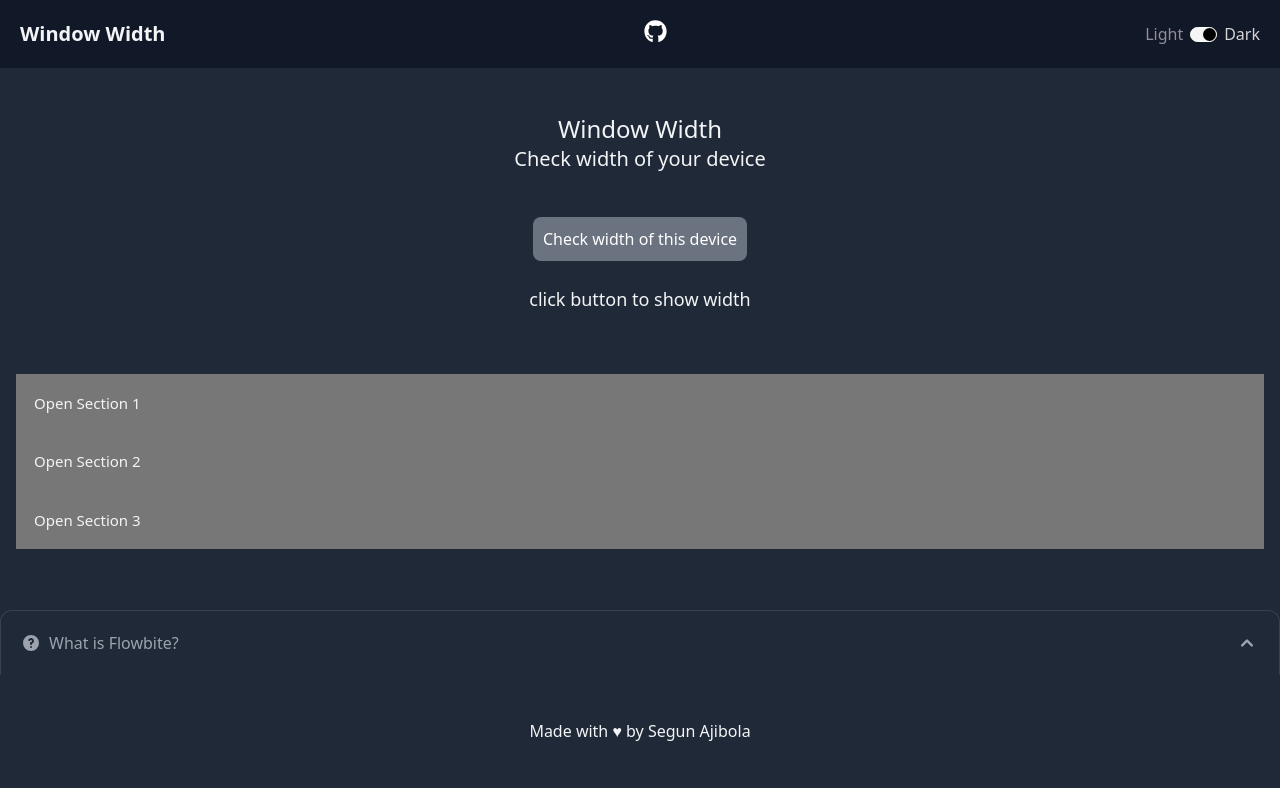
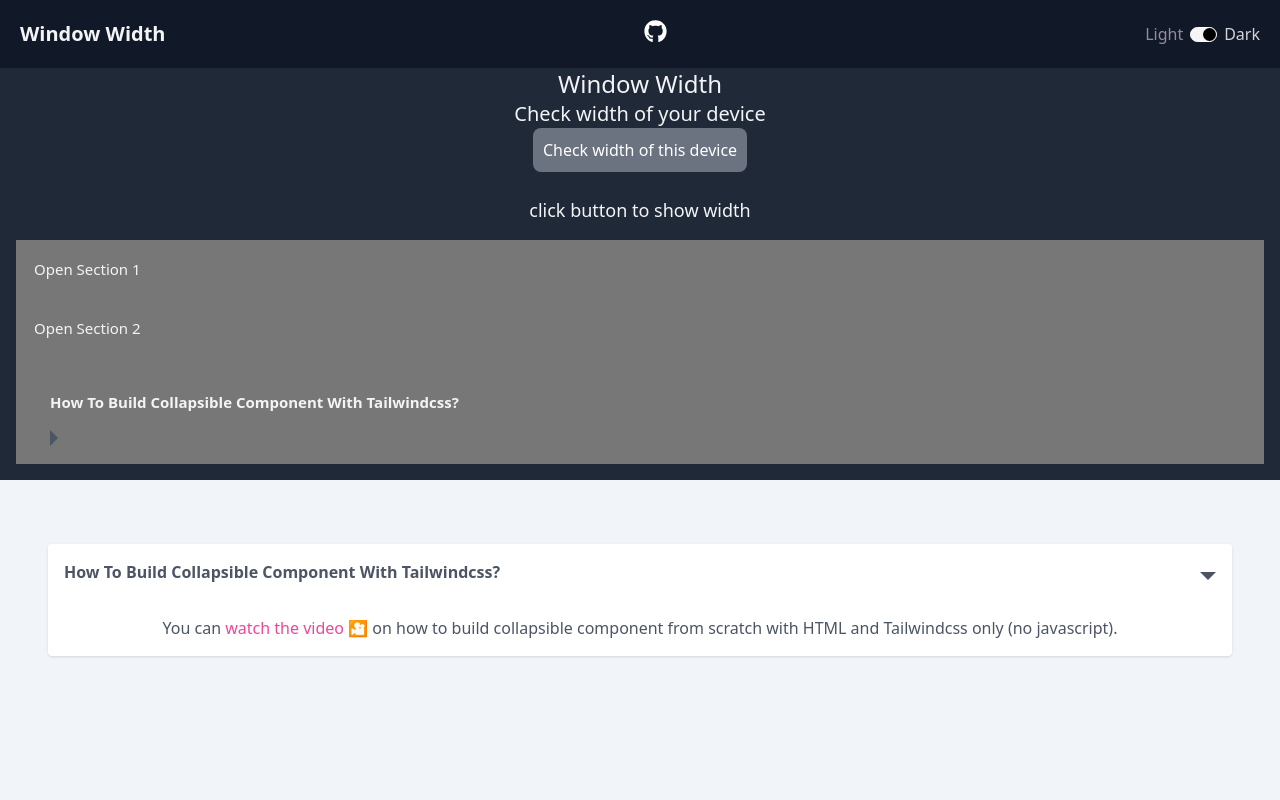
Before and after one commit to segunajibola/window-tracker, a React (Vite) app: page / in a window 1280 px wide. Shown: the top 800 px of the page. Built offline with nearby package versions, Linux system fonts and the light colour scheme.

Commit message:
firstCommit

```diff
--- a/src/components/Home.jsx
+++ b/src/components/Home.jsx
@@ -47,12 +47,6 @@ const Home = (props) => {
           className="px-[18px] max-h-0 overflow-hidden bg-gray-500"
           style={{ transition: "max-height 0.2s ease-out" }}
         >
-          {/* padding: 0 18px;
-  max-height: 0;
-  overflow: hidden;
-  transition: max-height 0.2s ease-out;
-  background-color: #f1f1f1; */}
-
           <p>
             Lorem ipsum dolor sit amet, consectetur adipisicing elit, sed do
             eiusmod tempor incididunt ut labore et dolore magna aliqua. Ut enim
@@ -78,10 +72,19 @@ const Home = (props) => {
           </p>
         </div>
         <button
-          className="collapsible bg-[#777] cursor-pointer p-[18px] w-full border-none text-left outline-none text-[15px]"
+          className="collapsible bg-[#777] cursor-pointer p-[18px] w-full border-none text-left outline-none text-[15px] group-open:rounded-b-none group-open:z-[1]"
           onClick={collapsible}
         >
-          Open Section 3
+          <h3 class="flex flex-1 p-4 font-semibold">
+                How To Build Collapsible Component With Tailwindcss?
+              </h3>
+              <div class="flex w-10 items-center justify-center">
+                <div
+                  class="border-8 border-transparent border-l-gray-600 ml-2
+        group-open:rotate-90 transition-transform origin-left
+        "
+                ></div>
+              </div>
         </button>
         <div
           className="px-[18px] max-h-0 overflow-hidden bg-[#f1f1f1]"
@@ -96,91 +99,42 @@ const Home = (props) => {
         </div>
       </div>
 
-      <div id="accordion-open" data-accordion="open">
-        <h2 id="accordion-open-heading-1">
-          <button
-            type="button"
-            className="flex items-center justify-between w-full p-5 font-medium text-left text-gray-500 border border-b-0 border-gray-200 rounded-t-xl focus:ring-4 focus:ring-gray-200 dark:focus:ring-gray-800 dark:border-gray-700 dark:text-gray-400 hover:bg-gray-100 dark:hover:bg-gray-800"
-            data-accordion-target="#accordion-open-body-1"
-            aria-expanded="true"
-            aria-controls="accordion-open-body-1"
-          >
-            <span className="flex items-center">
-              <svg
-                className="w-5 h-5 mr-2 shrink-0"
-                fill="currentColor"
-                viewBox="0 0 20 20"
-                xmlns="http://www.w3.org/2000/svg"
-              >
-                <path
-                  fill-rule="evenodd"
-                  d="M18 10a8 8 0 11-16 0 8 8 0 0116 0zm-8-3a1 1 0 00-.867.5 1 1 0 11-1.731-1A3 3 0 0113 8a3.001 3.001 0 01-2 2.83V11a1 1 0 11-2 0v-1a1 1 0 011-1 1 1 0 100-2zm0 8a1 1 0 100-2 1 1 0 000 2z"
-                  clip-rule="evenodd"
-                ></path>
-              </svg>{" "}
-              What is Flowbite?
-            </span>
-            <svg
-              data-accordion-icon
-              className="w-6 h-6 rotate-180 shrink-0"
-              fill="currentColor"
-              viewBox="0 0 20 20"
-              xmlns="http://www.w3.org/2000/svg"
-            >
-              <path
-                fill-rule="evenodd"
-                d="M5.293 7.293a1 1 0 011.414 0L10 10.586l3.293-3.293a1 1 0 111.414 1.414l-4 4a1 1 0 01-1.414 0l-4-4a1 1 0 010-1.414z"
-                clip-rule="evenodd"
-              ></path>
-            </svg>
-          </button>
-        </h2>
-        <div
-          id="accordion-open-body-1"
-          className="hidden"
-          aria-labelledby="accordion-open-heading-1"
-        >
-          <div className="p-5 font-light border border-b-0 border-gray-200 dark:border-gray-700 dark:bg-gray-900">
-            <p className="mb-2 text-gray-500 dark:text-gray-400">
-              Flowbite is an open-source library of interactive components built
-              on top of Tailwind CSS including buttons, dropdowns, modals,
-              navbars, and more.
-            </p>
-            <p className="text-gray-500 dark:text-gray-400">
-              Check out this guide to learn how to{" "}
-              <a
-                href="/docs/getting-started/introduction/"
-                className="text-blue-600 dark:text-blue-500 hover:underline"
-              >
-                get started
-              </a>{" "}
-              and start developing websites even faster with components on top
-              of Tailwind CSS.
-            </p>
-          </div>
-        </div>
-      </div>
-
-      {/* <div class="bg-slate-100 text-gray-600 min-h-screen">
+      <div class="bg-slate-100 text-gray-600 min-h-screen">
         <div class="container mx-auto py-16 px-12">
           <details class="bg-white shadow rounded group mb-4" open>
-    <summary class="list-none flex flex-wrap items-center cursor-pointer
+            <summary
+              class="list-none flex flex-wrap items-center cursor-pointer
     focus-visible:outline-none focus-visible:ring focus-visible:ring-pink-500
     rounded group-open:rounded-b-none group-open:z-[1] relative
-    ">
-      <h3 class="flex flex-1 p-4 font-semibold">How To Build Collapsible Component With Tailwindcss?</h3>
+    "
+            >
+              <h3 class="flex flex-1 p-4 font-semibold">
+                How To Build Collapsible Component With Tailwindcss?
+              </h3>
               <div class="flex w-10 items-center justify-center">
-        <div class="border-8 border-transparent border-l-gray-600 ml-2
+                <div
+                  class="border-8 border-transparent border-l-gray-600 ml-2
         group-open:rotate-90 transition-transform origin-left
-        "></div>
+        "
+                ></div>
               </div>
             </summary>
             <div class="p-4">
-      <p>You can <a class="text-pink-500 hover:text-pink-300 hover:underline" href="https://youtu.be/CS2bsaFRECo">watch the video</a> 🎦 on how to build collapsible component from scratch with HTML and Tailwindcss only (no javascript).</p>
+              <p>
+                You can{" "}
+                <a
+                  class="text-pink-500 hover:text-pink-300 hover:underline"
+                  href="https://youtu.be/CS2bsaFRECo"
+                >
+                  watch the video
+                </a>{" "}
+                🎦 on how to build collapsible component from scratch with HTML
+                and Tailwindcss only (no javascript).
+              </p>
             </div>
           </details>
         </div>
-  </div> */}
+      </div>
 
       <div>
         <p>
```
Lines whose indentation alone changed are shown as unchanged.
